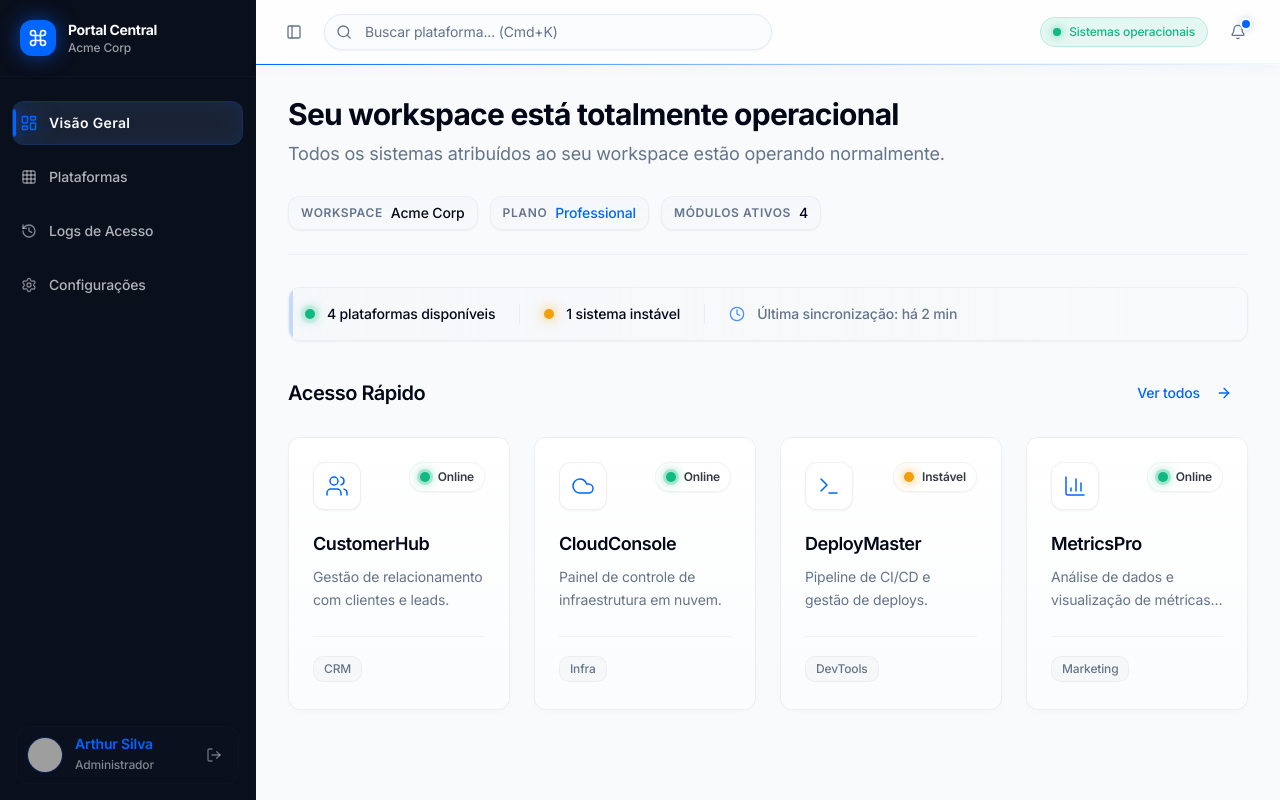
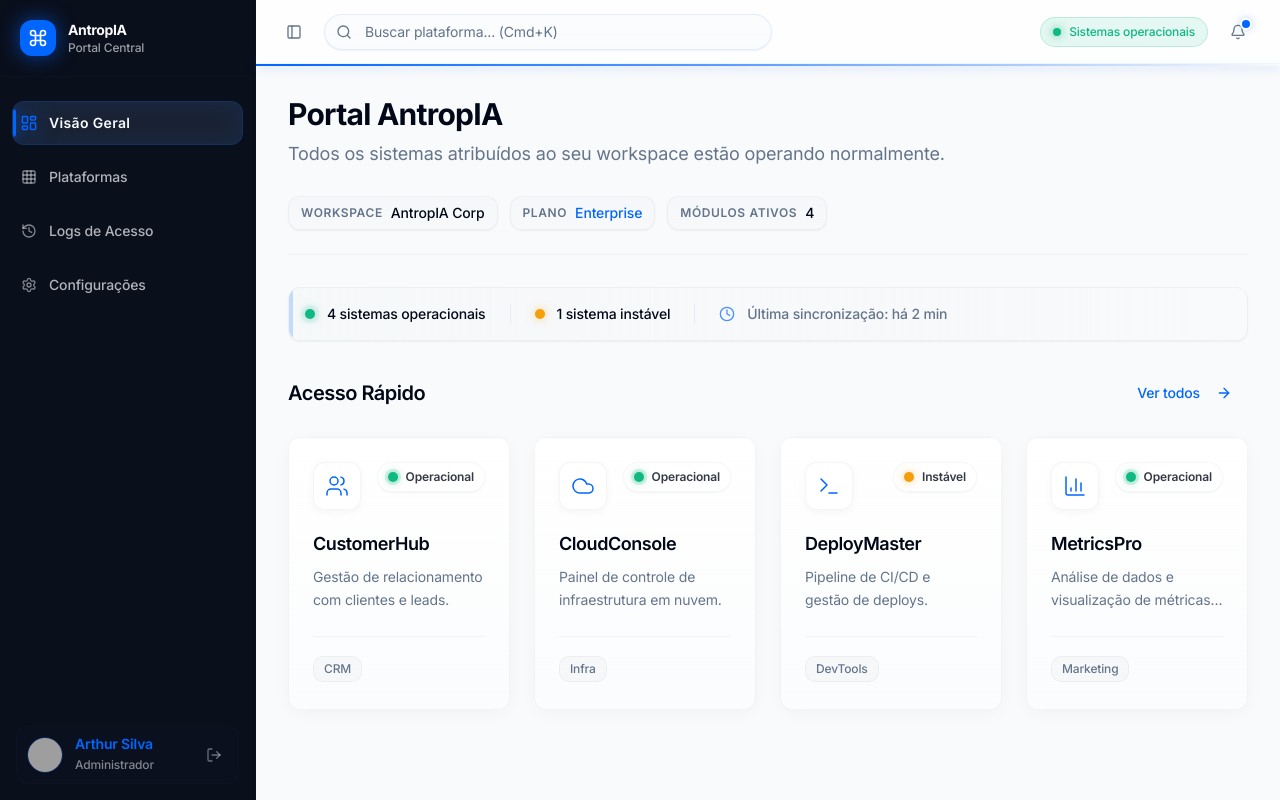
Before and after one commit to vitorbb1989/portal-de-acesso-central-9vhbl9ffx, a React (Vite) app: page / in a window 1280 px wide. Both pictures are taken after a click on the element 645 px from the left and 573 px from the top of the page. Built offline with nearby package versions, Linux system fonts and the light colour scheme; grey boxes are pictures that could not be loaded.

Commit message:
feat: Enhance card visuals with premium style and glow

```diff
--- a/src/components/AppSidebar.tsx
+++ b/src/components/AppSidebar.tsx
@@ -31,9 +31,9 @@ export function AppSidebar() {
           </div>
           <div className="flex flex-col">
             <span className="text-sm font-bold tracking-tight text-sidebar-foreground">
-              Portal Central
+              AntropIA
             </span>
-            <span className="text-xs text-sidebar-foreground/60 font-medium">Acme Corp</span>
+            <span className="text-xs text-sidebar-foreground/60 font-medium">Portal Central</span>
           </div>
         </div>
       </SidebarHeader>
--- a/src/components/Layout.tsx
+++ b/src/components/Layout.tsx
@@ -9,8 +9,8 @@ export default function Layout() {
       <AppSidebar />
       <SidebarInset className="bg-background min-h-screen flex flex-col relative">
         <AppHeader />
-        {/* Brand identity signature */}
-        <div className="h-[1px] w-full bg-gradient-to-r from-primary via-primary/40 to-transparent absolute top-16 left-0 z-30 shadow-[0_0_10px_rgba(0,102,255,0.3)]" />
+        {/* AntropIA Brand identity signature */}
+        <div className="h-[2px] w-full bg-gradient-to-r from-primary via-primary/60 to-transparent absolute top-16 left-0 z-30 shadow-[0_1px_12px_rgba(0,102,255,0.4)]" />
         <main className="flex-1 overflow-x-hidden p-4 sm:p-6 lg:p-8 max-w-7xl mx-auto w-full pt-6">
           <Outlet />
         </main>
--- a/src/components/PlatformCard.tsx
+++ b/src/components/PlatformCard.tsx
@@ -15,19 +15,19 @@ export function PlatformCard({ platform, index = 0 }: PlatformCardProps) {
 
   const statusConfig = {
     online: {
-      color: 'bg-[#10B981]',
-      glow: 'shadow-[0_0_12px_rgba(16,185,129,0.9)]',
-      label: 'Online',
+      color: 'bg-status-success',
+      glow: 'shadow-[0_0_8px_rgba(16,185,129,0.5)]',
+      label: 'Operacional',
     },
     warning: {
-      color: 'bg-[#F59E0B]',
-      glow: 'shadow-[0_0_12px_rgba(245,158,11,0.9)]',
+      color: 'bg-status-warning',
+      glow: 'shadow-[0_0_8px_rgba(245,158,11,0.5)]',
       label: 'Instável',
     },
     offline: {
-      color: 'bg-[#EF4444]',
-      glow: 'shadow-[0_0_12px_rgba(239,68,68,0.9)]',
-      label: 'Offline',
+      color: 'bg-status-error',
+      glow: 'shadow-[0_0_8px_rgba(239,68,68,0.5)]',
+      label: 'Inativo',
     },
   }
 
@@ -46,26 +46,26 @@ export function PlatformCard({ platform, index = 0 }: PlatformCardProps) {
   return (
     <Card
       className={cn(
-        'group relative overflow-hidden transition-all duration-300 ease-out h-full flex flex-col animate-fade-in cursor-pointer',
-        'bg-gradient-to-b from-card to-secondary/30 border border-black/[0.06] shadow-[0_2px_12px_-4px_rgba(0,0,0,0.04)]',
-        'hover:-translate-y-1.5 hover:border-primary/40 hover:shadow-[0_12px_32px_-4px_rgba(0,102,255,0.15)] hover:bg-gradient-to-b hover:from-card hover:to-primary/[0.02]',
+        'group relative overflow-hidden transition-all duration-500 ease-[cubic-bezier(0.23,1,0.32,1)] h-full flex flex-col animate-fade-in cursor-pointer',
+        'bg-gradient-to-b from-white to-secondary/30 border border-black/[0.04] shadow-[0_4px_20px_-4px_rgba(0,0,0,0.05),inset_0_1px_0_rgba(255,255,255,0.6)]',
+        'hover:-translate-y-1.5 hover:border-primary/40 hover:shadow-[0_12px_40px_-8px_rgba(0,102,255,0.25),inset_0_1px_0_rgba(255,255,255,1)] hover:bg-gradient-to-b hover:from-white hover:to-primary/[0.02]',
       )}
       style={{ animationDelay: `${index * 50}ms` }}
       onClick={handleAccess}
     >
-      <div className="absolute inset-0 bg-gradient-to-b from-primary/[0.02] to-transparent pointer-events-none z-0 opacity-0 group-hover:opacity-100 transition-opacity duration-500" />
-      <div className="absolute top-0 left-0 w-full h-[2px] bg-gradient-to-r from-primary/0 via-primary/80 to-primary/0 opacity-0 group-hover:opacity-100 transition-all duration-500 z-20 transform scale-x-0 group-hover:scale-x-100" />
+      <div className="absolute inset-0 bg-gradient-to-b from-primary/[0.03] to-transparent pointer-events-none z-0 opacity-0 group-hover:opacity-100 transition-opacity duration-500 ease-[cubic-bezier(0.23,1,0.32,1)]" />
+      <div className="absolute top-0 left-0 w-full h-[2px] bg-gradient-to-r from-transparent via-primary/80 to-transparent opacity-0 group-hover:opacity-100 transition-all duration-500 ease-[cubic-bezier(0.23,1,0.32,1)] z-20 transform scale-x-0 group-hover:scale-x-100" />
 
       <CardHeader className="p-6 pb-0 flex flex-row items-start justify-between space-y-0 relative z-10">
-        <div className="h-12 w-12 rounded-xl bg-white flex items-center justify-center text-primary group-hover:text-primary transition-all duration-300 border border-black/[0.06] shadow-sm group-hover:border-primary/30 group-hover:shadow-[0_0_16px_rgba(0,102,255,0.15)] group-hover:scale-105">
+        <div className="h-12 w-12 rounded-xl bg-white flex items-center justify-center text-primary transition-all duration-500 ease-[cubic-bezier(0.23,1,0.32,1)] border border-black/[0.04] shadow-[0_2px_8px_rgba(0,0,0,0.04)] group-hover:border-primary/30 group-hover:shadow-[0_0_20px_rgba(0,102,255,0.2)] group-hover:scale-[1.03]">
           <Icon className="h-6 w-6" strokeWidth={1.5} />
         </div>
-        <div className="flex items-center space-x-2 bg-white/90 px-2.5 py-1.5 rounded-full border border-black/[0.05] shadow-sm backdrop-blur-md">
+        <div className="flex items-center space-x-2 bg-white/90 px-2.5 py-1.5 rounded-full border border-black/[0.03] shadow-sm backdrop-blur-md">
           <div className="relative flex h-2.5 w-2.5 items-center justify-center">
             {platform.status !== 'offline' && (
               <span
                 className={cn(
-                  'animate-ping absolute inline-flex h-full w-full rounded-full opacity-60',
+                  'animate-ping absolute inline-flex h-full w-full rounded-full opacity-40',
                   currentStatus.color,
                 )}
                 style={{ animationDuration: platform.status === 'warning' ? '3s' : '2s' }}
@@ -84,21 +84,21 @@ export function PlatformCard({ platform, index = 0 }: PlatformCardProps) {
       </CardHeader>
 
       <CardContent className="p-6 pt-5 flex-grow flex flex-col relative z-10">
-        <h3 className="font-semibold text-lg tracking-tight mb-2 group-hover:text-primary transition-colors">
+        <h3 className="font-semibold text-lg tracking-tight mb-2 group-hover:text-primary transition-colors duration-300">
           {platform.name}
         </h3>
         <p className="text-sm text-muted-foreground leading-relaxed line-clamp-2 mb-6 flex-grow">
           {platform.description}
         </p>
 
-        <div className="pt-4 border-t border-black/[0.04] flex items-center justify-between mt-auto group-hover:border-primary/10 transition-colors">
+        <div className="pt-4 border-t border-black/[0.04] flex items-center justify-between mt-auto group-hover:border-primary/10 transition-colors duration-300">
           <span className="text-xs text-muted-foreground font-medium bg-black/[0.02] border border-black/[0.04] px-2.5 py-1 rounded-md">
             {platform.category}
           </span>
           <Button
             variant="ghost"
             size="sm"
-            className="h-8 px-3 text-primary opacity-0 -translate-x-2 group-hover:opacity-100 group-hover:translate-x-0 transition-all duration-300 hover:bg-primary/10 font-medium"
+            className="h-8 px-3 text-primary opacity-0 -translate-x-2 group-hover:opacity-100 group-hover:translate-x-0 transition-all duration-500 ease-[cubic-bezier(0.23,1,0.32,1)] hover:bg-primary/10 font-medium"
             onClick={(e) => {
               e.stopPropagation()
               handleAccess(e)
@@ -117,10 +117,10 @@ export function PlatformCard({ platform, index = 0 }: PlatformCardProps) {
       </CardContent>
 
       {isConnecting && (
-        <div className="absolute inset-0 bg-background/70 backdrop-blur-md flex items-center justify-center z-30 animate-fade-in">
+        <div className="absolute inset-0 bg-white/70 backdrop-blur-md flex items-center justify-center z-30 animate-fade-in rounded-lg">
           <div className="flex flex-col items-center text-primary">
-            <Loader2 className="h-8 w-8 animate-spin mb-3 drop-shadow-[0_0_16px_rgba(0,102,255,0.6)]" />
-            <span className="text-sm font-semibold tracking-wide">Iniciando sessão...</span>
+            <Loader2 className="h-8 w-8 animate-spin mb-3 drop-shadow-[0_0_12px_rgba(0,102,255,0.4)]" />
+            <span className="text-sm font-semibold tracking-wide">Autenticando...</span>
           </div>
         </div>
       )}
--- a/src/pages/Index.tsx
+++ b/src/pages/Index.tsx
@@ -14,7 +14,7 @@ const Index = () => {
       <section className="flex flex-col gap-5 pb-6 border-b border-border/50 relative">
         <div>
           <h1 className="text-3xl font-bold tracking-tight text-foreground mb-2">
-            Seu workspace está totalmente operacional
+            Portal AntropIA
           </h1>
           <p className="text-muted-foreground text-lg">
             Todos os sistemas atribuídos ao seu workspace estão operando normalmente.
@@ -26,13 +26,13 @@ const Index = () => {
             <span className="text-xs text-muted-foreground uppercase tracking-wider font-semibold">
               Workspace
             </span>
-            <span className="text-sm font-medium text-foreground">Acme Corp</span>
+            <span className="text-sm font-medium text-foreground">AntropIA Corp</span>
           </div>
           <div className="flex items-center gap-2 px-3 py-1.5 bg-gradient-to-b from-secondary/50 to-secondary/20 rounded-lg border border-black/[0.04] shadow-sm">
             <span className="text-xs text-muted-foreground uppercase tracking-wider font-semibold">
               Plano
             </span>
-            <span className="text-sm font-medium text-primary">Professional</span>
+            <span className="text-sm font-medium text-primary">Enterprise</span>
           </div>
           <div className="flex items-center gap-2 px-3 py-1.5 bg-gradient-to-b from-secondary/50 to-secondary/20 rounded-lg border border-black/[0.04] shadow-sm">
             <span className="text-xs text-muted-foreground uppercase tracking-wider font-semibold">
@@ -49,10 +49,10 @@ const Index = () => {
 
           <div className="flex items-center gap-3">
             <div className="relative flex h-2.5 w-2.5">
-              <span className="animate-ping absolute inline-flex h-full w-full rounded-full bg-status-success opacity-75"></span>
-              <span className="relative inline-flex rounded-full h-2.5 w-2.5 bg-status-success shadow-[0_0_12px_rgba(16,185,129,0.8)]"></span>
+              <span className="animate-ping absolute inline-flex h-full w-full rounded-full bg-status-success opacity-40"></span>
+              <span className="relative inline-flex rounded-full h-2.5 w-2.5 bg-status-success shadow-[0_0_8px_rgba(16,185,129,0.5)]"></span>
             </div>
-            <span className="text-sm font-medium text-foreground">4 plataformas disponíveis</span>
+            <span className="text-sm font-medium text-foreground">4 sistemas operacionais</span>
           </div>
 
           <div className="hidden sm:block w-px h-5 bg-border/80" />
@@ -60,10 +60,10 @@ const Index = () => {
           <div className="flex items-center gap-3">
             <div className="relative flex h-2.5 w-2.5">
               <span
-                className="animate-ping absolute inline-flex h-full w-full rounded-full bg-status-warning opacity-40"
+                className="animate-ping absolute inline-flex h-full w-full rounded-full bg-status-warning opacity-30"
                 style={{ animationDuration: '3s' }}
               ></span>
-              <span className="relative inline-flex rounded-full h-2.5 w-2.5 bg-status-warning shadow-[0_0_12px_rgba(245,158,11,0.8)]"></span>
+              <span className="relative inline-flex rounded-full h-2.5 w-2.5 bg-status-warning shadow-[0_0_8px_rgba(245,158,11,0.5)]"></span>
             </div>
             <span className="text-sm font-medium text-foreground">1 sistema instável</span>
           </div>
```
Also changed, not shown: .skip.config.json.
